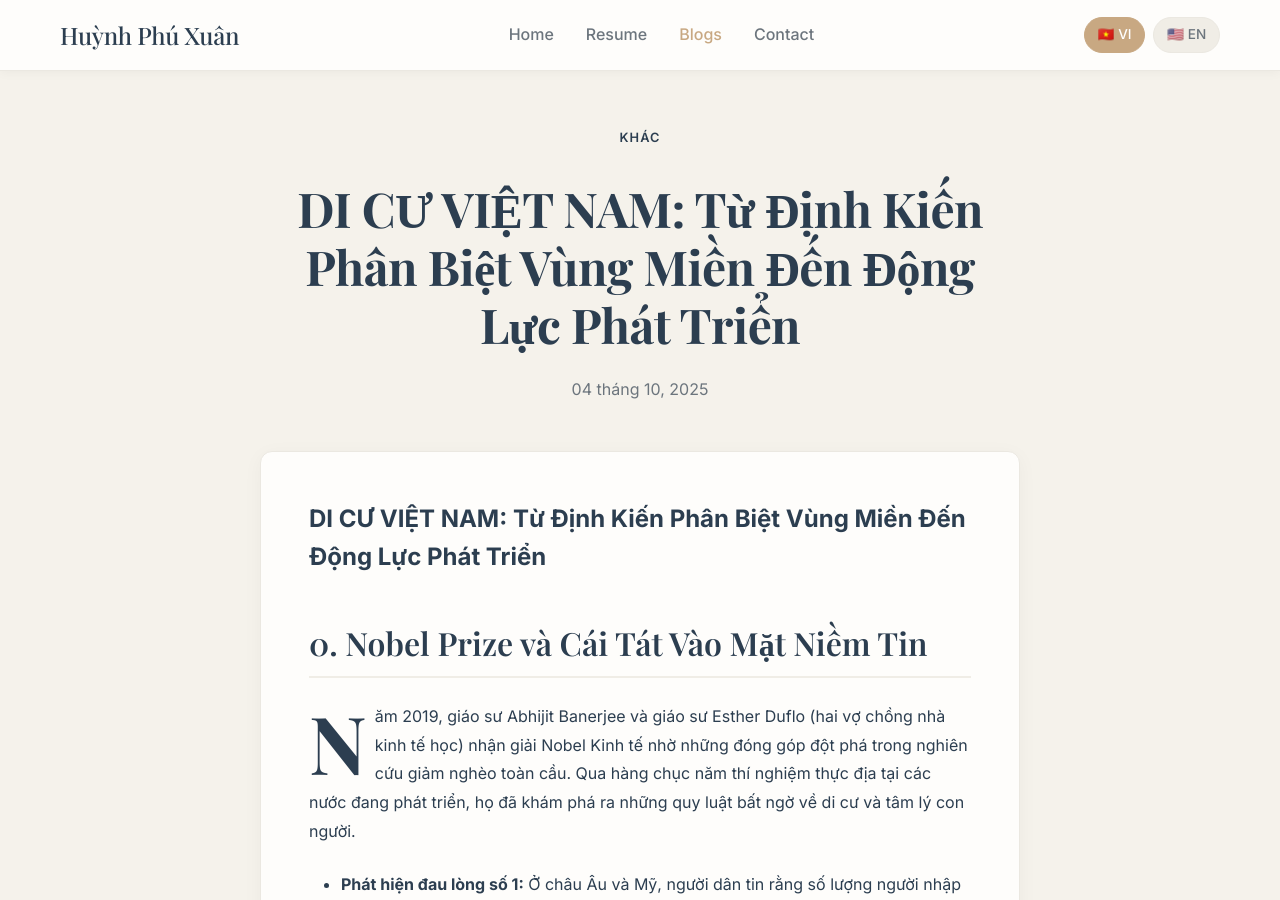
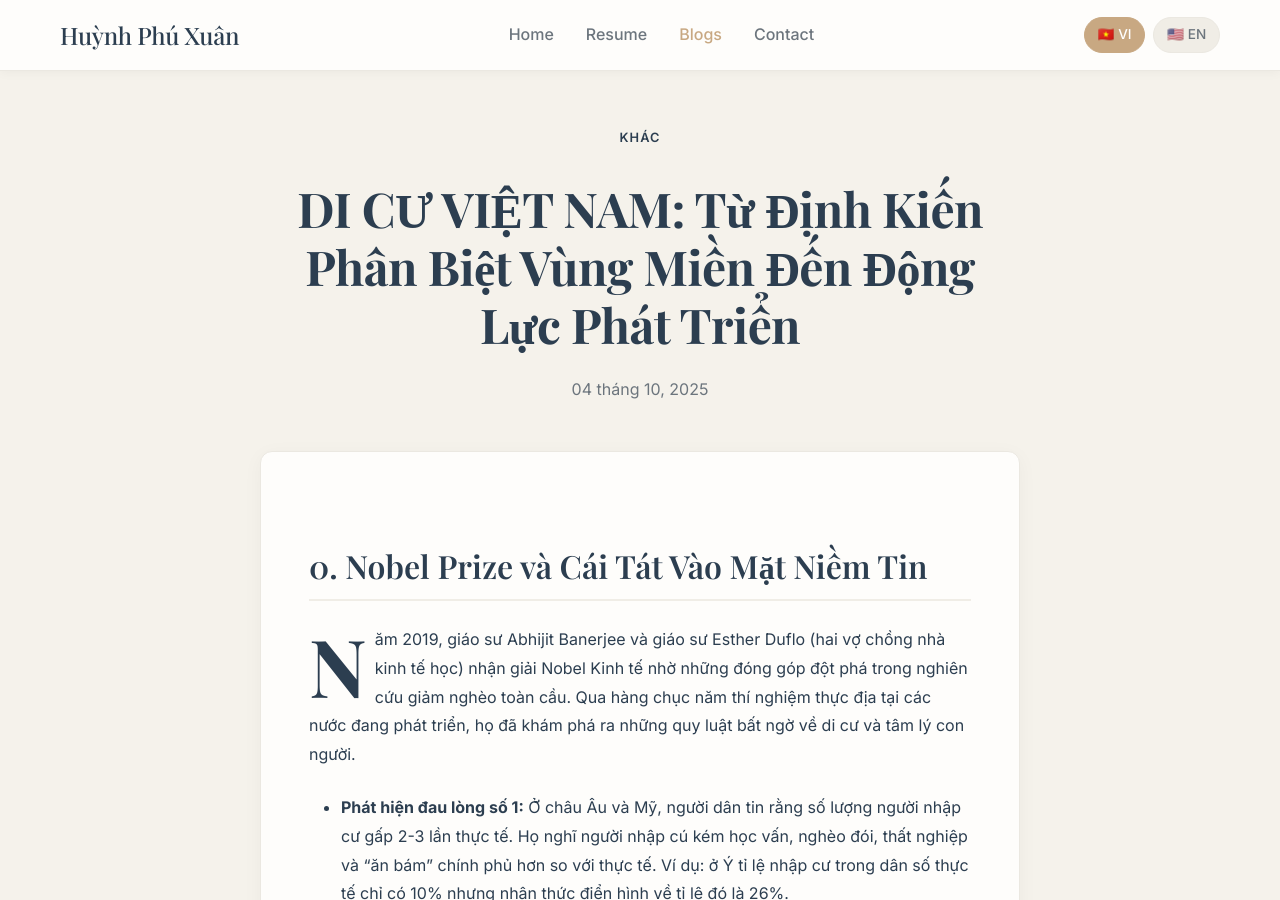
Before and after one commit to xuanhvl-learning/xuanhvl-learning.github.io, a Jekyll site: the page built from _posts/2025-10-04-DiCu.md, in a window 1280 px wide and 900 px high. Built offline with Jekyll 4.4.1, drawn with Linux system fonts in a browser that asks for light colours.

Commit message:
Update 2025-10-04-DiCu.md

```diff
--- a/_posts/2025-10-04-DiCu.md
+++ b/_posts/2025-10-04-DiCu.md
@@ -5,8 +5,6 @@ date: 2025-10-04
 category: society
 excerpt: "Ở châu Âu và Mỹ, người dân tin rằng số lượng người nhập cư gấp 2-3 lần thực tế. Họ nghĩ người nhập cú kém học vấn, nghèo đói, thất nghiệp và ăn bám chính phủ hơn so với thực tế"
 ---
-
-# DI CƯ VIỆT NAM: Từ Định Kiến Phân Biệt Vùng Miền Đến Động Lực Phát Triển
 
 ## 0. Nobel Prize và Cái Tát Vào Mặt Niềm Tin
 
```
